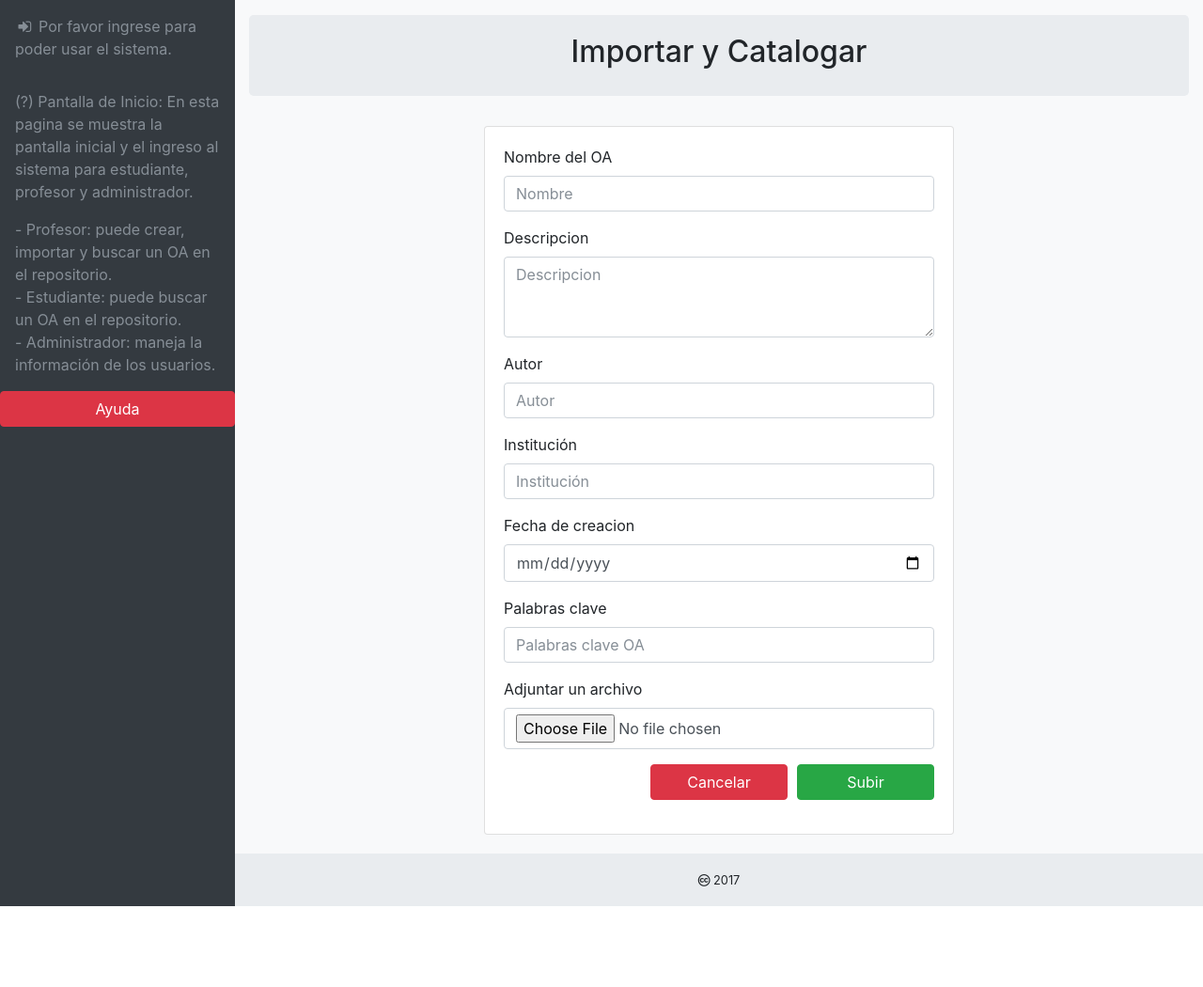
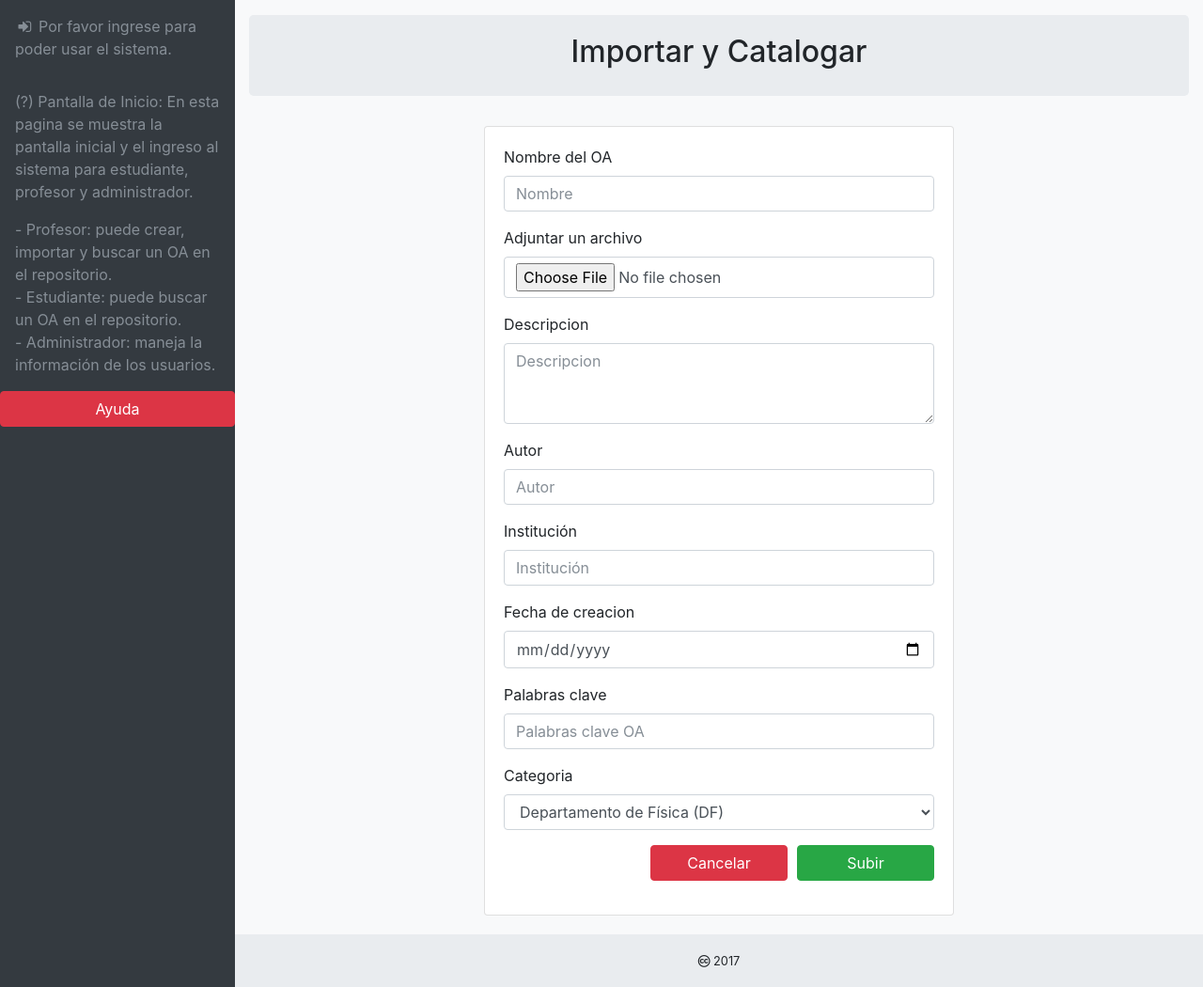
Before and after one commit to CarlosAguirreMaldonado/AplicacionesAmbientesLibres, a PHP site: page /importar.php in a window 1280 px wide. Shown: the part 56-1106 px from the top of the page at 94% size. Before the commit the page ends 1020 px from the top, so only its background shows below. Run offline with PHP 8.4, Linux system fonts and the light colour scheme; data comes from the database, SQL or seed files in the repository; both versions use the stored data as it was after the commit.

Commit message:
registroCategoria
Registro de Categoría del OA listo

```diff
--- a/importar.php
+++ b/importar.php
@@ -1,4 +1,5 @@
 <?php
+require_once "pdo.php";
     session_start();
 ?>
 
@@ -43,6 +44,10 @@
                                     <input type="text" class="form-control" id="nombreOA" placeholder="Nombre" required>
                                 </div>
                                 <div class="form-group">
+                                    <label for="file1">Adjuntar un archivo</label>
+                                    <input type="file" class="form-control" name="file1" id="file1" accept=".zip">
+                                </div>
+                                <div class="form-group">
                                     <label for="descripcion">Descripcion</label>
                                     <textarea rows="3" class="form-control" id="descripcion" placeholder="Descripcion" required></textarea>
                                 </div>
@@ -63,8 +68,26 @@
                                     <input type="text" class="form-control" id="palabraClaveOA" placeholder="Palabras clave OA" required>
                                 </div>
                                 <div class="form-group">
-                                    <label for="file1">Adjuntar un archivo</label>
-                                    <input type="file" class="form-control" name="file1" id="file1" accept=".zip">
+                                  <label for="departamento">Categoria</label>
+                                  <select class="form-control" id="departamento" name="departamento">
+                                  <?php
+                                    $result = $pdo->query("SELECT d.idDepartamento, d.nombreDepartamento, f.nombreFacultad FROM departamento d JOIN facultad f ON d.idFacultad = f.idFacultad");
+                                    $facultad = ' ';
+                                    foreach ($result as $row) {
+                                      $departamento = $row['nombreDepartamento'];
+                                      $idDepartamento = $row['idDepartamento'];
+                                      if ($row['nombreFacultad'] != $facultad) {
+                                        $facultad = $row['nombreFacultad'];
+                                        if ($idDepartamento > 1) {
+                                          echo('</optgroup>');
+                                        }
+                                        echo('<optgroup label="' . $facultad . '">');
+                                      }
+                                      echo('<option value="' . $idDepartamento . '">' . $departamento . '</option>');
+                                    }
+                                    echo('</optgroup>');
+                                  ?>
+                                  </select>
                                 </div>
                                 <div class="form-group">
                                     <div class="form-row">
@@ -106,7 +129,7 @@
                 } else {
 
                     var file = _("file1").files[0];
-                    alert(file.name+" | "+file.size+" | "+file.type);
+                    //alert(file.name+" | "+file.size+" | "+file.type);
                     var formdata = new FormData();
                     formdata.append("file1", file);
                     formdata.append("nombreOA", _("nombreOA").value);
@@ -115,7 +138,7 @@
                     formdata.append("institucionOA", _("institucionOA").value);
                     formdata.append("palabraClaveOA", _("palabraClaveOA").value);
                     formdata.append("fechaCreacionOA", _("fechaCreacionOA").value);
-
+                    formdata.append("departamento", _("departamento").value);
                     var ajax = new XMLHttpRequest();
                     ajax.upload.addEventListener("progress", progressHandler, false);
                     ajax.open("POST", "upload.php");
```
Also changed, not shown: upload.php (+4 -3 lines), sistemaoa.sql.
